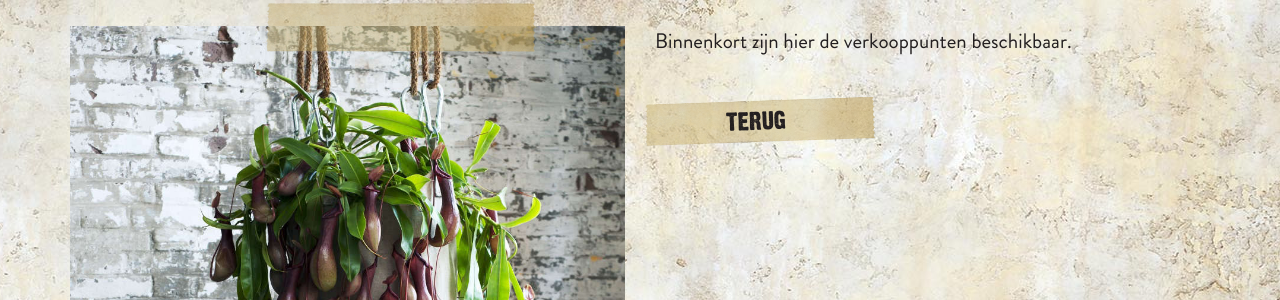
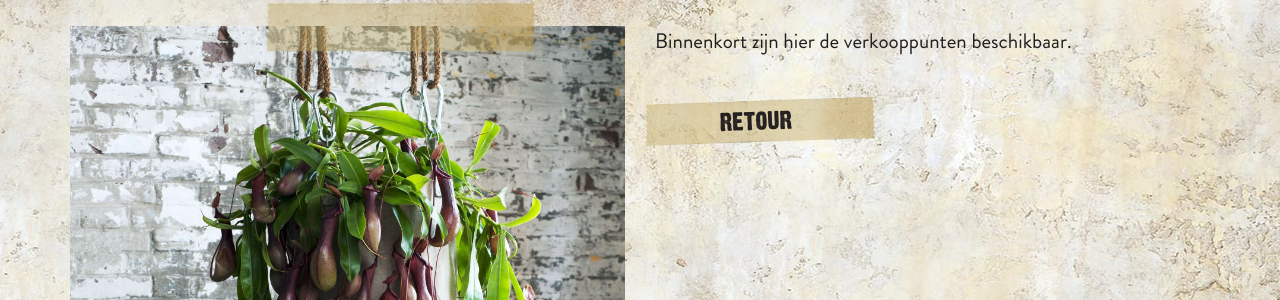
Before and after one commit to jhvanderschee/monkeyjars_fr, a Jekyll site: the page built from ventes/index.md, in a window 1280 px wide and 900 px high. Shown: the part 273-573 px from the top of the window. Built offline with Jekyll 4.4.1, drawn with Linux system fonts in a browser that asks for light colours.

Commit message:
Updated '/_layouts/page.html' via CloudCannon

```diff
--- a/_layouts/page.html
+++ b/_layouts/page.html
@@ -23,7 +23,7 @@
 
 {{ content }}
 
-<p><a href="/" class="readmore">TERUG</a></p>
+<p><a href="/" class="readmore">RETOUR</a></p>
 
             </div>
           </div>
```
